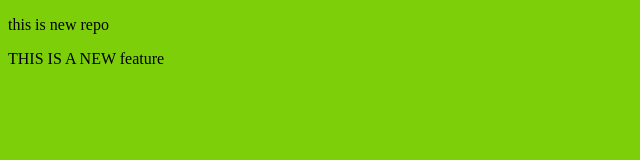
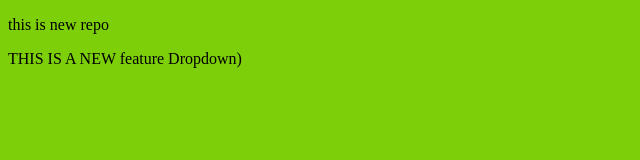
Before and after one commit to Shambhu420/LocalRepo, a plain HTML site: page index.html in a window 1280 px wide. Shown: the full height of the page, 0-640 px from the left. Drawn offline with Linux system fonts and the light colour scheme.

```diff
--- a/index.html
+++ b/index.html
@@ -8,6 +8,6 @@
 </head>
 <body>
     <p>this is new repo</p>
-    <p>THIS IS A NEW feature</p>
+    <p>THIS IS A NEW feature Dropdown)</p>
 </body>
 </html>
```
